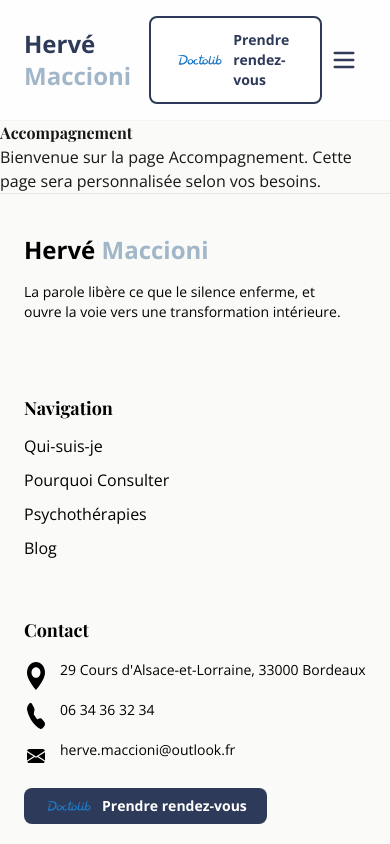
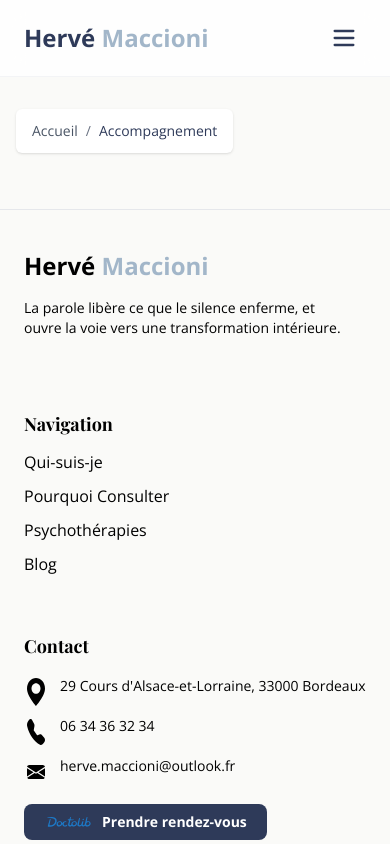
Before and after one commit to e-maccioni26/front-site-psychanalyste, a Next.js app: page /accompagnement in a window 390 px wide. Shown: the top 844 px of the page. Built offline with nearby package versions, Linux system fonts and the light colour scheme.

Commit message:
feat(ui): add breadcrumb, animations, and enhance UI components

```diff
--- a/src/app/accompagnement/page.tsx
+++ b/src/app/accompagnement/page.tsx
@@ -1,8 +1,10 @@
+import Breadcrumb from "../../components/Breadcrumb";
+
 export default function AccompagnementPage() {
   return (
-    <main>
-      <h1>Accompagnement</h1>
-      <p>Bienvenue sur la page Accompagnement. Cette page sera personnalisée selon vos besoins.</p>
+    <main className="py-8 px-4 md:px-8 lg:px-16 animate-fadeIn">
+      <Breadcrumb className="bg-white w-fit shadow-sm rounded-md" />
+
     </main>
   );
 }
--- a/src/app/layout.tsx
+++ b/src/app/layout.tsx
@@ -1,8 +1,10 @@
 import type { Metadata } from "next";
 import { Geist, Geist_Mono } from "next/font/google";
 import "./globals.css";
+import "../styles/animations.css";
 import Navbar from "../components/Navbar";
 import Footer from "../components/Footer";
+import AnimationObserver from "../components/AnimationObserver";
 
 const geistSans = Geist({
   variable: "--font-geist-sans",
@@ -30,6 +32,7 @@ export default function RootLayout({
           <Navbar />
           {children}
           <Footer />
+          <AnimationObserver />
       </body>
     </html>
   );
--- a/src/app/page.tsx
+++ b/src/app/page.tsx
@@ -25,8 +25,8 @@ export default function HomePage() {
               <h3 className="text-2xl font-bold mb-3">Aller voir un psy? Quand ? Pourquoi?</h3>
               <p className="mb-4">Tout simplement quand on ne peut plus faire autrement car ce qui fait embarras devient difficilement supportable. Quand désirs et contraintes s&apos;affrontent, quand le même scénario déplaisant se répète, quand un sentiment d&apos;incompréhension et d&apos;embarras s&apos;installe devant le tour que prend sa propre vie ou devant un événement difficile à accepter; ou encore quand on souhaite parler de choses qu&apos;on porte en soi depuis trop longtemps comme un poids. Alors il apparaît, comme une évidence, qu&apos;aller voir un psy est une bonne idée.</p>
               <div className="mt-3 flex flex-col sm:flex-row gap-4">
-                <Link href={"/accompagnement"}  className="bg-[#2E3A59] text-white px-6 py-3 rounded-lg font-semibold transition hover:bg-[#1d2536]">Accompagnement chez l&apos;adulte</Link>
-                <Link href={"/accompagnement"}  className="border-2 border-[#2E3A59] text-[#2E3A59] px-6 py-3 rounded-lg font-semibold transition hover:bg-[#e5eaf3] bg-white">Accompagnement chez l&apos;enfant</Link>
+                <Link href={"/accompagnement"}  className="bg-[#2E3A59] text-white px-6 py-3 rounded-lg font-semibold transition hover:bg-[#1d2536] text-center sm:text-base text-sm hover-lift card-hover">Accompagnement chez l&apos;adulte</Link>
+                <Link href={"/accompagnement"}  className="border-2 border-[#2E3A59] text-[#2E3A59] px-6 py-3 rounded-lg font-semibold transition hover:bg-[#e5eaf3] bg-white text-center sm:text-base text-sm hover-lift card-hover">Accompagnement chez l&apos;enfant</Link>
               </div>
             </div>
           </div>
@@ -64,7 +64,7 @@ export default function HomePage() {
             </div>
           </div>
         <div className="flex justify-center mt-12">
-          <Link href="https://www.doctolib.fr/psychotherapeute/bordeaux/herve-maccioni" target="_blank" rel="noopener noreferrer" className="bg-[#2E3A59] text-white text-xl font-bold px-8 md:px-10 py-3 md:py-4 rounded-lg shadow transition hover:bg-[#334161] inline-flex items-center gap-2" style={{fontFamily:'var(--font-paragraph)'}}>
+          <Link href="https://www.doctolib.fr/psychotherapeute/bordeaux/herve-maccioni" target="_blank" rel="noopener noreferrer" className="bg-[#2E3A59] text-white text-xl font-bold px-8 md:px-10 py-3 md:py-4 rounded-lg shadow transition hover:bg-[#334161] inline-flex items-center gap-2 hover-lift card-hover animate-pulse" style={{fontFamily:'var(--font-paragraph)'}}>
           <Image src="/images/icones/doctolib-logo.svg" alt="Doctolib" width={50} height={50} />
           Prendre rendez-vous</Link>
         </div>
--- a/src/app/qui-suis-je/page.tsx
+++ b/src/app/qui-suis-je/page.tsx
@@ -1,8 +1,11 @@
 import { FaGraduationCap, FaBriefcase, FaUserMd, FaBook, FaUsers, FaUniversity } from 'react-icons/fa';
+
+import Breadcrumb from "../../components/Breadcrumb";
 
 export default function QuiSuisJePage() {
   return (
     <main className="py-8 px-4 md:px-8 lg:px-16 animate-fadeIn">
+      <Breadcrumb className="bg-white w-fit shadow-sm rounded-md" />
       <div className="max-w-4xl mx-auto">
         <div className='flex justify-center'>
           <h1 className="bg-white shadow-lg p-5 rounded-md w-fit text-4xl md:text-5xl font-bold mb-20 mt-8 text-center text-[var(--primary)]">
--- /dev/null
+++ b/src/components/Breadcrumb.tsx
@@ -0,0 +1,78 @@
+"use client";
+
+import Link from 'next/link';
+import { usePathname } from 'next/navigation';
+
+interface BreadcrumbProps {
+  className?: string;
+}
+
+const Breadcrumb: React.FC<BreadcrumbProps> = ({ className = '' }) => {
+  const pathname = usePathname();
+
+  if (pathname === '/') return null;
+
+  const segments = pathname.split('/').filter(Boolean);
+
+  const breadcrumbItems = [
+    { label: 'Accueil', path: '/' },
+    ...segments.map((segment, index) => {
+      const path = `/${segments.slice(0, index + 1).join('/')}`;
+      const label = segment
+        .split('-')
+        .map(word => word.charAt(0).toUpperCase() + word.slice(1))
+        .join(' ');
+      return { label, path };
+    }),
+  ];
+
+  return (
+    <nav
+      aria-label="Fil d'Ariane"
+      className={`text-sm py-3 px-4 mb-6 ${className}`}
+      itemScope
+      itemType="https://schema.org/BreadcrumbList"
+    >
+      <ol className="flex flex-wrap items-center">
+        {breadcrumbItems.map((item, index) => {
+          const isLast = index === breadcrumbItems.length - 1;
+
+          return (
+            <li
+              key={item.path}
+              className="flex items-center"
+              itemProp="itemListElement"
+              itemScope
+              itemType="https://schema.org/ListItem"
+            >
+              {index > 0 && (
+                <span className="mx-2 text-gray-500">/</span>
+              )}
+
+              {isLast ? (
+                <span
+                  className="font-medium text-[#2E3A59]"
+                  itemProp="name"
+                >
+                  {item.label}
+                </span>
+              ) : (
+                <Link
+                  href={item.path}
+                  className="text-gray-600 hover:text-[#2E3A59] hover:underline transition-colors"
+                  itemProp="item"
+                >
+                  <span itemProp="name">{item.label}</span>
+                </Link>
+              )}
+
+              <meta itemProp="position" content={`${index + 1}`} />
+            </li>
+          );
+        })}
+      </ol>
+    </nav>
+  );
+};
+
+export default Breadcrumb;
--- a/src/components/Footer.tsx
+++ b/src/components/Footer.tsx
@@ -25,10 +25,10 @@ const Footer = () => {
           <div className="w-full md:w-1/3 mb-6 md:mb-0">
             <h3 className="font-bold text-lg mb-3 md:mb-4 text-black">Navigation</h3>
             <ul className="space-y-2.5 md:space-y-3">
-              <li><Link href={"/qui-suis-je"} className="hover:text-black transition">Qui-suis-je</Link></li>
-              <li><Link href={"#pourquoi-consulter"} className="hover:text-black transition">Pourquoi Consulter</Link></li>
-              <li><Link href={"/accompagnement"} className="hover:text-black transition">Psychothérapies</Link></li>
-              <li><Link href="/blog" className="hover:text-black transition">Blog</Link></li>
+              <li><Link href={"/qui-suis-je"} className="hover:text-[#A2B6C9] transition-all duration-300 hover-lift">Qui-suis-je</Link></li>
+              <li><Link href={"#pourquoi-consulter"} className="hover:text-[#A2B6C9] transition-all duration-300 hover-lift">Pourquoi Consulter</Link></li>
+              <li><Link href={"/accompagnement"} className="hover:text-[#A2B6C9] transition-all duration-300 hover-lift">Psychothérapies</Link></li>
+              <li><Link href="/blog" className="hover:text-[#A2B6C9] transition-all duration-300 hover-lift">Blog</Link></li>
             </ul>
           </div>
 
@@ -58,7 +58,7 @@ const Footer = () => {
               </div>
 
               <div className="mt-5">
-                <Link href="https://www.doctolib.fr/psychotherapeute/bordeaux/herve-maccioni" className="bg-[#2E3A59] text-white px-5 py-2 rounded-lg font-semibold transition hover:bg-[#3a4970] inline-flex items-center gap-2 text-sm">
+                <Link target='_blank' href="https://www.doctolib.fr/psychotherapeute/bordeaux/herve-maccioni" className="bg-[#2E3A59] text-white px-5 py-2 rounded-lg font-semibold transition hover:bg-[#3a4970] inline-flex items-center gap-2 text-sm hover-lift card-hover">
                   <Image src="/images/icones/doctolib-logo.svg" alt="Doctolib" width={50} height={50} />
                   Prendre rendez-vous
                 </Link>
@@ -72,12 +72,12 @@ const Footer = () => {
           <div className="flex flex-col md:flex-row justify-between items-center gap-4">
             <p className="text-sm text-black text-center md:text-left">&copy; {new Date().getFullYear()} Hervé Maccioni. Tous droits réservés.</p>
             <div className="flex flex-col md:flex-row gap-4 md:gap-6 text-center md:text-left">
-              <Link href="/mentions-legales" className="text-sm text-black hover:text-black transition">Mentions légales</Link>
-              <Link href="/politique-de-confidentialite" className="text-sm text-black hover:text-black transition">Politique de confidentialité</Link>
+              <Link href="/mentions-legales" className="text-sm text-black hover:text-[#A2B6C9] transition-all duration-300 hover-lift">Mentions légales</Link>
+              <Link href="/politique-de-confidentialite" className="text-sm text-black hover:text-[#A2B6C9] transition-all duration-300 hover-lift">Politique de confidentialité</Link>
             </div>
           </div>
           <div className="mt-4 text-center">
-            <span className="text-xs text-black">Site réalisé par <Link href="https://elonemaccioni.fr" target="_blank" rel="noopener" className="underline hover:text-[#A2B6C9]">Elone Maccioni</Link></span>
+            <span className="text-xs text-black">Site réalisé par <Link href="https://elonemaccioni.fr" target="_blank" rel="noopener" className="underline hover:text-[#A2B6C9] transition-all duration-300 hover-lift">Elone Maccioni</Link></span>
           </div>
         </div>
       </div>
--- a/src/components/Hero.tsx
+++ b/src/components/Hero.tsx
@@ -1,29 +1,43 @@
+"use client";
+
 import Image from 'next/image';
 import Link from 'next/link';
+import { useEffect, useState } from 'react';
 import React from 'react';
 
 const Hero = () => {
+  const [isLoaded, setIsLoaded] = useState(false);
+
+  useEffect(() => {
+    // Activer les animations après le chargement de la page
+    setIsLoaded(true);
+  }, []);
+
   return (
     <section className="mb-32 flex flex-col md:flex-row items-center justify-center gap-16 px-6 py-16">
-      <div className="flex-shrink-0 flex items-center justify-center rounded-full bg-white shadow-lg overflow-hidden">
+      <div className={`flex-shrink-0 flex items-center justify-center rounded-full bg-white shadow-lg overflow-hidden ${isLoaded ? 'animate-zoomIn' : 'opacity-0'}`} style={{ transitionDelay: '0.2s' }}>
         <Image src="/images/herve-maccioni-photo.png" alt="Hervé Maccioni" width={350} height={350} className="object-cover rounded-full" priority unoptimized />
       </div>
       <div className="max-w-xl text-center md:text-left">
-        <h1 className="text-4xl md:text-5xl font-bold mb-5 text-[#2E3A59]" style={{fontFamily:'var(--font-title)'}}>
+        <h1 className={`text-4xl md:text-5xl font-bold mb-5 text-[#2E3A59] ${isLoaded ? 'animate-slideRight' : 'opacity-0'}`} style={{fontFamily:'var(--font-title)', transitionDelay: '0.4s'}}>
           Hervé Maccioni<br/><span className='underline'>Psychothérapeute</span><br/><span className='underline'>Psychanalyste</span>
         </h1>
-        <p className="mb-6 text-lg text-[#2E3A59]" style={{fontFamily:'var(--font-paragraph)'}}>
+        <p className={`mb-6 text-lg text-[#2E3A59] ${isLoaded ? 'animate-slideRight' : 'opacity-0'}`} style={{fontFamily:'var(--font-paragraph)', transitionDelay: '0.6s'}}>
           Mon écoute et ma pratique sont aussi façonnées par mon propre parcours psychanalytique approfondi et par mon travail permanent de formation continue (groupe de travail, présentation de malades à l&apos;Hôpital, séminaires et colloques, etc.) et de supervision (en individuel et entre pairs).
         </p>
-        <div className="flex flex-col md:flex-row gap-4 justify-center md:justify-start">
-          <Link href={"/qui-suis-je"} className="bg-[#2E3A59] text-white px-6 py-3 rounded-lg font-semibold transition hover:bg-[#1d2536]">Qui-suis-je ?</Link>
-          <Link target='_blank' href="https://www.doctolib.fr/psychotherapeute/bordeaux/herve-maccioni" className="border-2 border-[#2E3A59] text-[#2E3A59] px-6 py-3 rounded-lg font-semibold transition hover:bg-[#e5eaf3] bg-white inline-flex items-center gap-2">
-          <Image src="/images/icones/doctolib-logo.svg" alt="Doctolib" width={50} height={50} />
-          Prendre rendez-vous</Link>
+        <div className={`flex flex-col md:flex-row gap-4 justify-center md:justify-start ${isLoaded ? 'animate-slideRight' : 'opacity-0'}`} style={{ transitionDelay: '0.8s' }}>
+          <Link href={"/qui-suis-je"} className="bg-[#2E3A59] text-white px-6 py-3 rounded-lg font-semibold transition hover:bg-[#1d2536] hover-lift">
+            Qui-suis-je ?
+          </Link>
+          <Link target='_blank' href="https://www.doctolib.fr/psychotherapeute/bordeaux/herve-maccioni" className="border-2 border-[#2E3A59] text-[#2E3A59] px-6 py-3 rounded-lg font-semibold transition hover:bg-[#e5eaf3] bg-white inline-flex items-center gap-2 hover-lift">
+            <Image src="/images/icones/doctolib-logo.svg" alt="Doctolib" width={50} height={50} />
+            Prendre rendez-vous
+          </Link>
         </div>
       </div>
     </section>
   );
 };
 
+
 export default Hero;
--- a/src/components/Navbar.tsx
+++ b/src/components/Navbar.tsx
@@ -21,13 +21,13 @@ const Navbar = () => {
           </Link>
         </div>
         <ul className="hidden md:flex gap-8 text-[#2E3A59] font-semibold">
-          <li><Link href={"/qui-suis-je"}>Qui-suis-je</Link></li>
-          <li><Link href={"#pourquoi-consulter"}>Pourquoi Consulter</Link></li>
-          <li><Link href={"/accompagnement"}>Psychothérapies</Link></li>
-          <li><Link href="/blog">Blog</Link></li>
+          <li><Link href={"/qui-suis-je"} className="transition-all duration-300 hover:text-[#A2B6C9] hover-lift">Qui-suis-je</Link></li>
+          <li><Link href={"#pourquoi-consulter"} className="transition-all duration-300 hover:text-[#A2B6C9] hover-lift">Pourquoi Consulter</Link></li>
+          <li><Link href={"/accompagnement"} className="transition-all duration-300 hover:text-[#A2B6C9] hover-lift">Psychothérapies</Link></li>
+          <li><Link href="/blog" className="transition-all duration-300 hover:text-[#A2B6C9] hover-lift">Blog</Link></li>
         </ul>
-        <div>
-          <Link target='_blank' href="https://www.doctolib.fr/psychotherapeute/bordeaux/herve-maccioni"     className="border-2 border-[#2E3A59] text-[#2E3A59] px-6 py-3 rounded-lg font-semibold transition hover:bg-[#e5eaf3] bg-white inline-flex items-center gap-2 text-sm">
+        <div className="hidden md:block">
+          <Link target='_blank' href="https://www.doctolib.fr/psychotherapeute/bordeaux/herve-maccioni"     className="border-2 border-[#2E3A59] text-[#2E3A59] px-6 py-3 rounded-lg font-semibold transition hover:bg-[#e5eaf3] bg-white inline-flex items-center gap-2 text-sm text-center hover-lift card-hover">
             <Image src="/images/icones/doctolib-logo.svg" alt="Doctolib" width={50} height={50} />
                   Prendre rendez-vous
           </Link>
@@ -43,14 +43,25 @@ const Navbar = () => {
 
       {/* Menu mobile */}
       {isMenuOpen && (
-        <div className="md:hidden w-full mt-4 pb-2 animate-fadeIn">
+        <div className="md:hidden w-full mt-4 pb-2">
           <ul className="flex flex-col gap-4 text-[#2E3A59] font-semibold">
-            <li className="py-2 border-b border-gray-100"><Link href={"/qui-suis-je"} onClick={toggleMenu}>Qui-suis-je</Link></li>
-            <li className="py-2 border-b border-gray-100"><Link href={"#pourquoi-consulter"} onClick={toggleMenu}>Pourquoi Consulter</Link></li>
-            <li className="py-2 border-b border-gray-100"><Link href={"/accompagnement"} onClick={toggleMenu}>Psychothérapies</Link></li>
-            <li className="py-2 border-b border-gray-100"><Link href="/blog" onClick={toggleMenu}>Blog</Link></li>
+            <li className="py-2 border-b border-gray-100">
+              <Link href={"/qui-suis-je"} onClick={toggleMenu} className="transition-all duration-300 hover:text-[#A2B6C9]">Qui-suis-je</Link>
+            </li>
+            <li className="py-2 border-b border-gray-100">
+              <Link href={"#pourquoi-consulter"} onClick={toggleMenu} className="transition-all duration-300 hover:text-[#A2B6C9]">Pourquoi Consulter</Link>
+            </li>
+            <li className="py-2 border-b border-gray-100">
+              <Link href={"/accompagnement"} onClick={toggleMenu} className="transition-all duration-300 hover:text-[#A2B6C9]">Psychothérapies</Link>
+            </li>
+            <li className="py-2 border-b border-gray-100">
+              <Link href="/blog" onClick={toggleMenu} className="transition-all duration-300 hover:text-[#A2B6C9]">Blog</Link>
+            </li>
             <li className="py-2">
-              <Link href="https://www.doctolib.fr/psychotherapeute/bordeaux/herve-maccioni" className="inline-block bg-[#2E3A59] text-white px-5 py-2 rounded-lg font-semibold transition hover:bg-[#1d2536] w-full text-center" onClick={toggleMenu}>Prendre rendez-vous</Link>
+              <Link href="https://www.doctolib.fr/psychotherapeute/bordeaux/herve-maccioni" className="inline-flex items-center justify-center gap-2 bg-[#2E3A59] text-white px-5 py-2 rounded-lg font-semibold transition hover:bg-[#1d2536] w-full text-center hover-lift" onClick={toggleMenu}>
+                <Image src="/images/icones/doctolib-logo.svg" alt="Doctolib" width={40} height={40} />
+                Prendre rendez-vous
+              </Link>
             </li>
           </ul>
         </div>
--- /dev/null
+++ b/src/styles/animations.css
@@ -0,0 +1,157 @@
+/* Animations pour le site d'Hervé Maccioni */
+
+/* Animation de fondu à l'entrée */
+@keyframes fadeIn {
+  from { opacity: 0; }
+  to { opacity: 1; }
+}
+
+/* Animation de glissement vers le haut */
+@keyframes slideUp {
+  from {
+    opacity: 0;
+    transform: translateY(30px);
+  }
+  to {
+    opacity: 1;
+    transform: translateY(0);
+  }
+}
+
+/* Animation de glissement vers la droite */
+@keyframes slideRight {
+  from {
+    opacity: 0;
+    transform: translateX(-30px);
+  }
+  to {
+    opacity: 1;
+    transform: translateX(0);
+  }
+}
+
+/* Animation de glissement vers la gauche */
+@keyframes slideLeft {
+  from {
+    opacity: 0;
+    transform: translateX(30px);
+  }
+  to {
+    opacity: 1;
+    transform: translateX(0);
+  }
+}
+
+/* Animation de zoom */
+@keyframes zoomIn {
+  from {
+    opacity: 0;
+    transform: scale(0.95);
+  }
+  to {
+    opacity: 1;
+    transform: scale(1);
+  }
+}
+
+/* Animation de pulsation */
+@keyframes pulse {
+  0% { transform: scale(1); }
+  50% { transform: scale(1.05); }
+  100% { transform: scale(1); }
+}
+
+/* Classes d'animation */
+.animate-fadeIn {
+  animation: fadeIn 0.6s ease-in-out;
+}
+
+.animate-slideUp {
+  animation: slideUp 0.8s ease-out;
+}
+
+.animate-slideRight {
+  animation: slideRight 0.8s ease-out;
+}
+
+.animate-slideLeft {
+  animation: slideLeft 0.8s ease-out;
+}
+
+.animate-zoomIn {
+  animation: zoomIn 0.7s ease-out;
+}
+
+.animate-pulse {
+  animation: pulse 2s infinite ease-in-out;
+}
+
+/* Classes pour les animations au défilement */
+.reveal {
+  opacity: 0;
+  transition: all 0.8s ease;
+}
+
+.reveal.active {
+  opacity: 1;
+}
+
+.reveal-slideUp {
+  opacity: 0;
+  transform: translateY(30px);
+  transition: all 0.8s ease;
+}
+
+.reveal-slideUp.active {
+  opacity: 1;
+  transform: translateY(0);
+}
+
+.reveal-slideRight {
+  opacity: 0;
+  transform: translateX(-30px);
+  transition: all 0.8s ease;
+}
+
+.reveal-slideRight.active {
+  opacity: 1;
+  transform: translateX(0);
+}
+
+.reveal-slideLeft {
+  opacity: 0;
+  transform: translateX(30px);
+  transition: all 0.8s ease;
+}
+
+.reveal-slideLeft.active {
+  opacity: 1;
+  transform: translateX(0);
+}
+
+/* Animations pour les liens et boutons */
+.hover-grow {
+  transition: transform 0.3s ease;
+}
+
+.hover-grow:hover {
+  transform: scale(1.05);
+}
+
+.hover-lift {
+  transition: transform 0.3s ease;
+}
+
+.hover-lift:hover {
+  transform: translateY(-3px);
+}
+
+/* Animation pour les cartes */
+.card-hover {
+  transition: all 0.3s ease;
+}
+
+.card-hover:hover {
+  transform: translateY(-5px);
+  box-shadow: 0 10px 20px rgba(0, 0, 0, 0.1);
+}
```
Also changed, not shown: src/components/AnimationObserver.tsx (added, +87 -0 lines).
